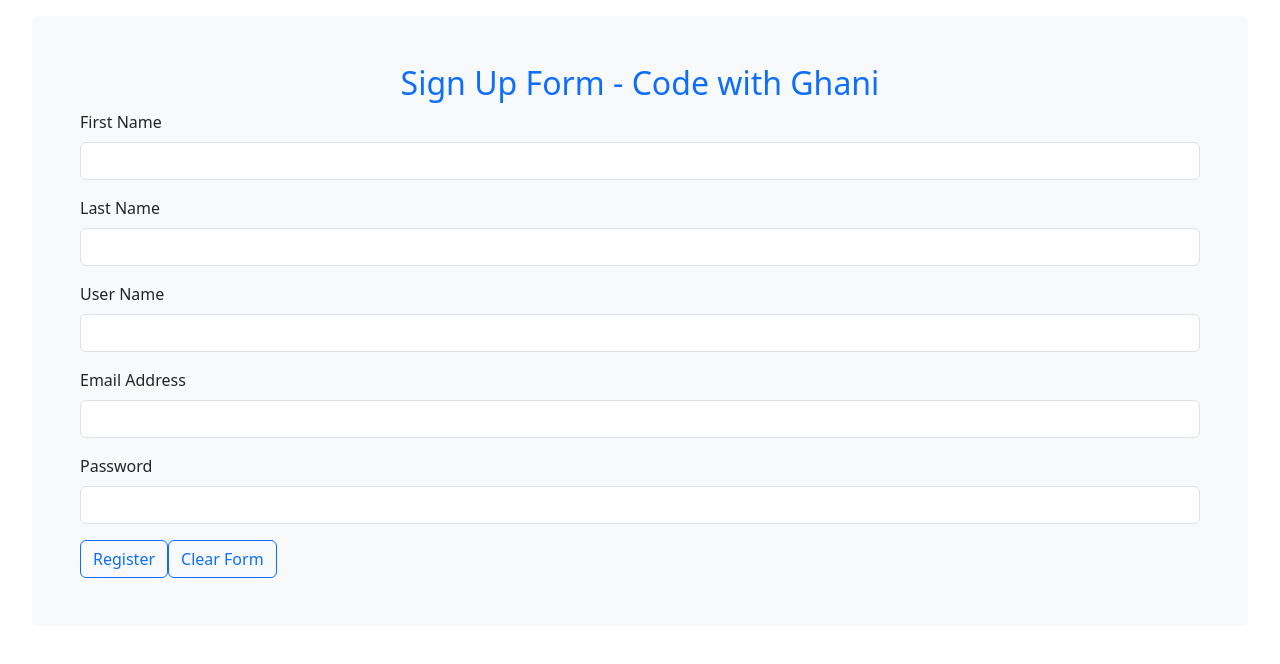
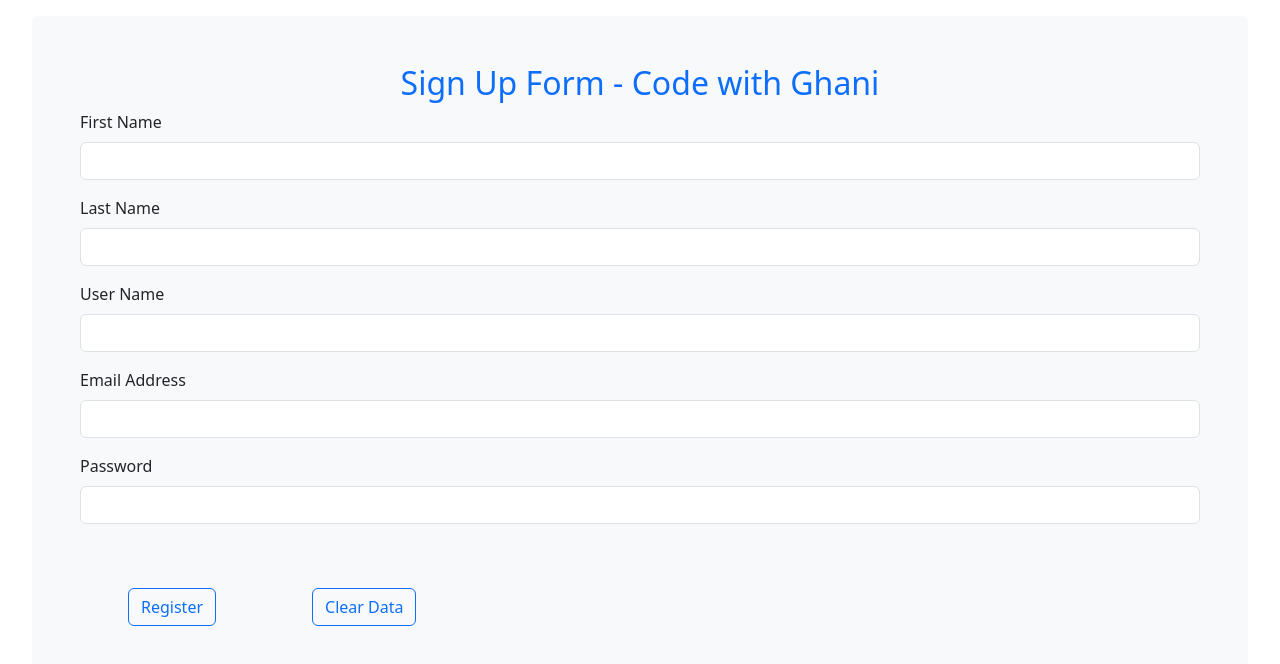
Before and after one commit to codewithghani/react-fundamentals, a React (Vite) app: page / in a window 1280 px wide. Shown: the top 664 px of the page. Built offline with nearby package versions, Linux system fonts and the light colour scheme.

Commit message:
clearing data on submit of valid data ...

```diff
--- a/src/components/ExpenseTracker/components/LogInForm.tsx
+++ b/src/components/ExpenseTracker/components/LogInForm.tsx
@@ -32,7 +32,10 @@ const LogInForm = () => {
   return (
     <form
       className="p-5 border-1 rounded border-dark bg-body-tertiary"
-      onSubmit={handleSubmit((data) => console.log(data))}
+      onSubmit={handleSubmit((data) => {
+        console.log(data);
+        reset();
+      })}
     >
       <h2 className="text-center text-primary">
         {" "}
@@ -108,15 +111,18 @@ const LogInForm = () => {
           <p className="text-danger">{errors.password.message}</p>
         )}
       </div>
-      <button type="submit" className="btn btn-outline-primary align-middle">
+      <button
+        type="submit"
+        className="btn btn-outline-primary align-middle m-lg-5"
+      >
         Register
       </button>
       <button
         type="button"
-        className="btn btn-outline-primary align-middle"
+        className="btn btn-outline-primary align-middle m-lg-5"
         onClick={() => reset()}
       >
-        Clear Form
+        Clear Data
       </button>
     </form>
   );
```
